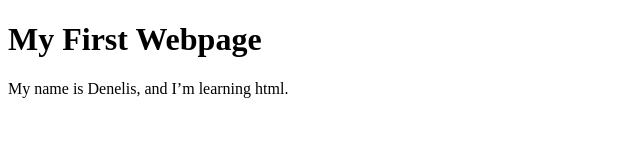
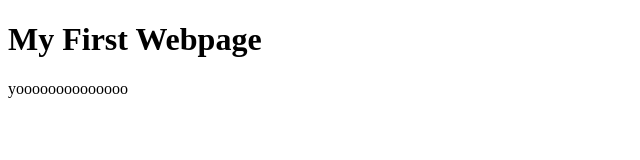
Before and after one commit to denelis/denelis.github.io, a plain HTML site: page index.html in a window 1280 px wide. Shown: the whole page, without its empty margins (0-640 px from the left). Drawn offline with Linux system fonts and the light colour scheme.

Commit message:
Update index.html

```diff
--- a/index.html
+++ b/index.html
@@ -2,7 +2,6 @@
 <html>
 
 <h1>My First Webpage</h1>
-<p>My name is Denelis,
-and I’m learning html.</p>
+<p>yoooooooooooooo</p>
 
 </html>
```
